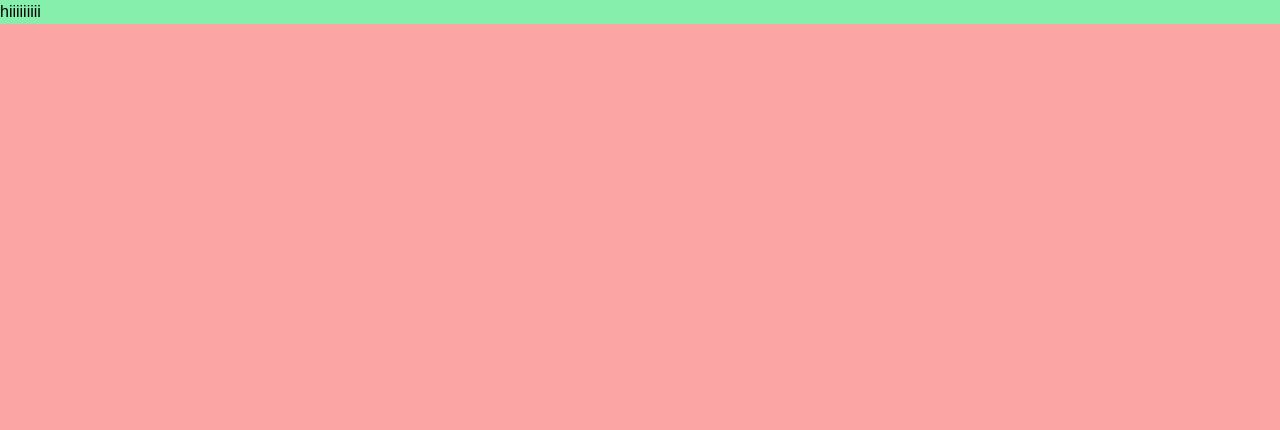
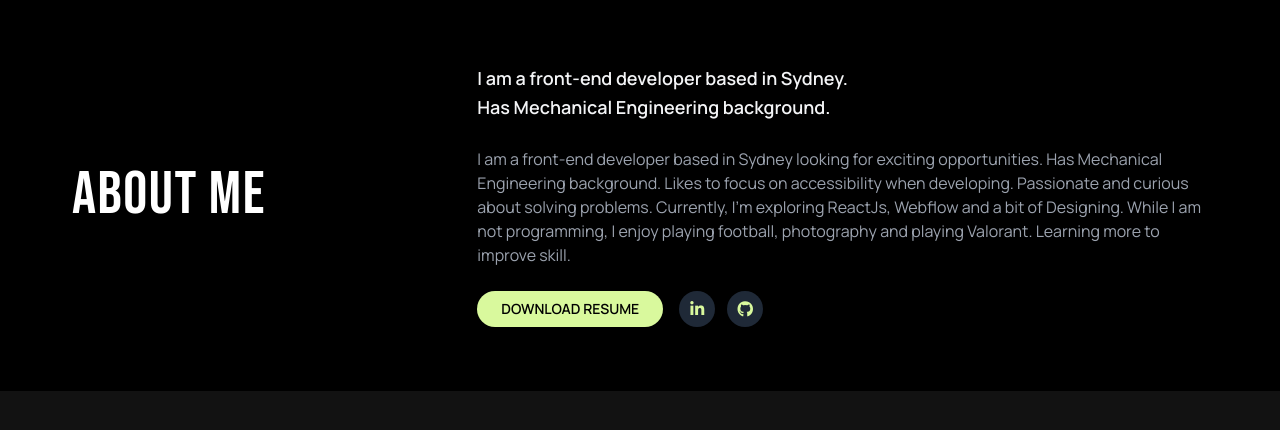
Before and after one commit to Tarunpanduri/Portfolio, an Angular app: page / in a window 1280 px wide. Shown: the top 430 px of the page. Built offline with nearby package versions, Linux system fonts and the light colour scheme.

Commit message:
updated on sep 10

```diff
--- a/src/app/app-routing.module.ts
+++ b/src/app/app-routing.module.ts
@@ -6,7 +6,7 @@ import { V2homeComponent } from './components/v2home/v2home.component';
 
 
 const routes: Routes = [
-    { path: '', component: V2homeComponent },
+    { path: '', component: V2aboutComponent },
 ];
 
 @NgModule({
--- a/src/app/components/v2about/v2about.component.html
+++ b/src/app/components/v2about/v2about.component.html
@@ -1 +1,59 @@
-<p>v2about works!</p>
+<section class="bg-black text-white py-16 px-6 md:px-[4.5rem]">
+  <div class="container mx-auto flex flex-col md:flex-row items-start md:items-center gap-10">
+
+    <!-- Left Heading -->
+    <div class="md:w-1/3  md:text-left">
+      <h2 class="text-5xl md:text-6xl font-bebas tracking-wide text-white">
+        ABOUT ME
+      </h2>
+    </div>
+
+    <!-- Right Content -->
+    <div class="md:w-2/3 space-y-6">
+      <!-- Intro Paragraph -->
+      <p class="text-lg font-manrope font-semibold leading-relaxed text-gray-100">
+        I am a front-end developer based in Sydney.<br />
+        Has Mechanical Engineering background.
+      </p>
+
+      <!-- Description -->
+      <p class="text-sm md:text-base font-manrope leading-relaxed text-gray-400">
+        I am a front-end developer based in Sydney looking for exciting opportunities.
+        Has Mechanical Engineering background. Likes to focus on accessibility when developing.
+        Passionate and curious about solving problems. Currently, I’m exploring ReactJs,
+        Webflow and a bit of Designing. While I am not programming, I enjoy playing football,
+        photography and playing Valorant. Learning more to improve skill.
+      </p>
+
+      <!-- Buttons & Social Icons -->
+      <div class="flex flex-wrap items-center gap-4">
+        <!-- Resume Button -->
+        <a
+          href="#"
+          class="bg-lime-200 text-black px-6 py-2 rounded-full font-manrope font-semibold text-sm shadow-md hover:bg-lime-300 transition"
+        >
+          DOWNLOAD RESUME
+        </a>
+
+        <!-- Social Icons -->
+        <div class="flex items-center gap-3">
+          <!-- LinkedIn -->
+          <a
+            href="#"
+            class="w-9 h-9 flex items-center justify-center rounded-full bg-gray-800 hover:bg-gray-700 transition"
+          >
+  <i class="fab fa-linkedin-in text-lime-200"></i>
+          </a>
+
+          <!-- GitHub -->
+          <a
+            href="#"
+            class="w-9 h-9 flex items-center justify-center rounded-full bg-gray-800 hover:bg-gray-700 transition"
+          >
+  <i class="fab fa-github text-lime-200"></i>
+          </a>
+        </div>
+      </div>
+    </div>
+  </div>
+</section>
--- a/src/index.html
+++ b/src/index.html
@@ -5,6 +5,11 @@
   <script nomodule src="https://unpkg.com/ionicons@5.5.2/dist/ionicons/ionicons.js"></script>
   <link href="https://fonts.googleapis.com/css2?family=Bebas+Neue&display=swap" rel="stylesheet">
   <link href="https://fonts.googleapis.com/css2?family=Bebas+Neue&family=Manrope:wght@300;400;500;600;700&display=swap" rel="stylesheet">
+  <link
+  rel="stylesheet"
+  href="https://cdnjs.cloudflare.com/ajax/libs/font-awesome/6.5.2/css/all.min.css"
+/>
+
   <meta charset="utf-8">
   <title>Portfolio</title>
   <meta name="viewport" content="width=device-width, initial-scale=1">
```
